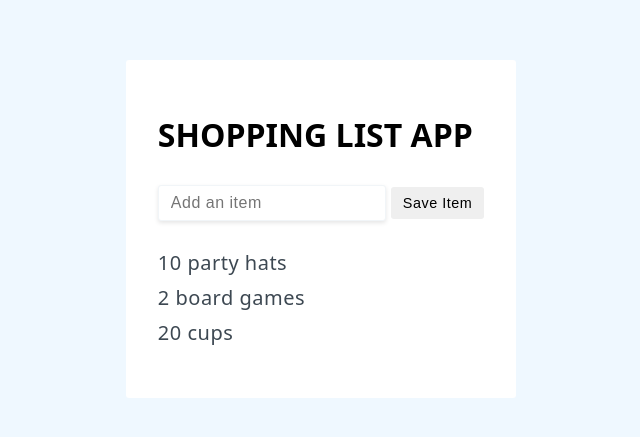
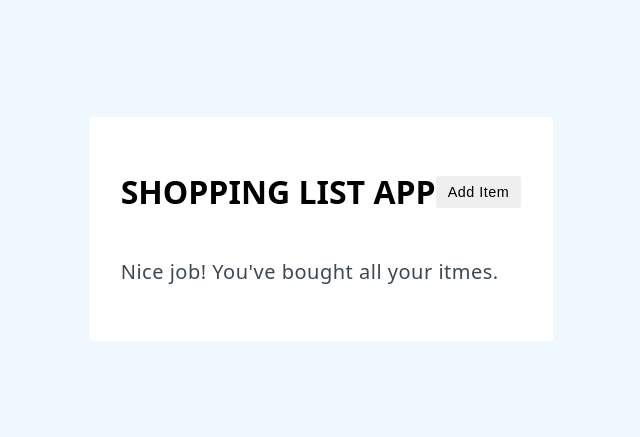
Before and after one commit to totalintelli/shopping-list-app, a plain HTML site: page index.html in a window 1280 px wide. Shown: the part 171-608 px from the top of the page, without its empty margins (319-959 px from the left). Drawn offline with nearby package versions, Linux system fonts and the light colour scheme.

Commit message:
Conditional Rendering

```diff
--- a/index.html
+++ b/index.html
@@ -8,8 +8,20 @@
   </head>
   <body>
     <div id="shopping-list">
-      <h1>{{ header.toLocaleUpperCase() }}</h1>
-      <div class="add-item-form">
+      <div class="header">
+        <h1>{{ header.toLocaleUpperCase() }}</h1>
+        <button
+          v-if="state === 'default'"
+          class="btn btn-primary"
+          @click="changeState('edit')"
+        >
+          Add Item
+        </button>
+        <button v-else class="btn btn-cancel" @click="changeState('default')">
+          Cancel
+        </button>
+      </div>
+      <div v-if="state === 'edit'" class="add-item-form">
         <input
           v-model="newItem"
           type="text"
@@ -21,19 +33,28 @@
       <ul>
         <li v-for="item in items">{{ item }}</li>
       </ul>
+      <p v-if="items.length === 0">Nice job! You've bought all your itmes.</p>
     </div>
     <script src="https://unpkg.com/vue"></script>
     <script>
       var shoppingList = new Vue({
         el: "#shopping-list",
         data: {
+          state: "default",
           header: "shopping list app",
           newItem: "",
-          items: ["10 party hats", "2 board games", "20 cups"],
+          items: [
+            // "10 party hats", "2 board games", "20 cups"
+          ],
         },
         methods: {
           saveItem: function () {
             this.items.push(this.newItem);
+            this.newItem = "";
+          },
+          changeState: function (newState) {
+            this.state = newState;
+
             this.newItem = "";
           },
         },
```
